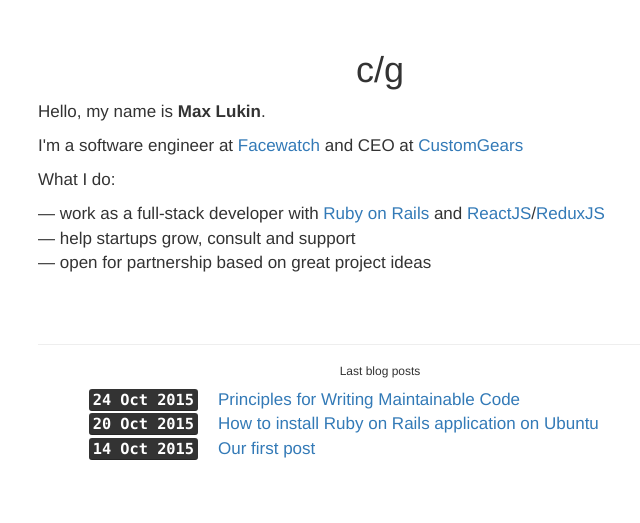
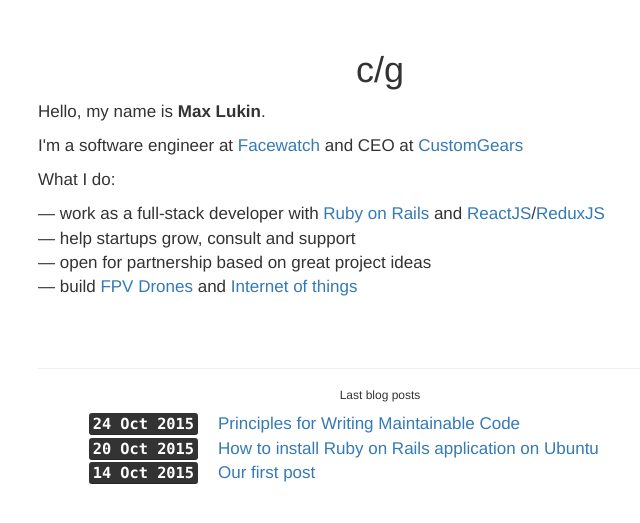
Before and after one commit to sesharim/sesharim.github.io, a Jekyll site: the page built from index.html, in a window 1280 px wide. Shown: the top 523 px of the page, without its empty margins (260-900 px from the left). Built offline with Jekyll 4.4.1, drawn with Linux system fonts in a browser that asks for light colours; a style sheet for code colours, icons or effects is not loaded.

Commit message:
added new point

```diff
--- a/index.html
+++ b/index.html
@@ -13,7 +13,8 @@ layout: default
 
     &mdash; work as a full-stack developer with <a target="_blank" href="http://rubyonrails.org/">Ruby on Rails</a> and <a target="_blank" href="https://facebook.github.io/react/">ReactJS</a>/<a target="_blank" href="http://redux.js.org/">ReduxJS</a><br/>
     &mdash; help startups grow, consult and support<br/>
-    &mdash; open for partnership based on great project ideas<br/><br/>
+    &mdash; open for partnership based on great project ideas<br/>
+    &mdash; build <a target="_blank" href="https://www.youtube.com/watch?v=_ZLimUDUJTA">FPV Drones</a> and <a href="https://en.wikipedia.org/wiki/Internet_of_things" target="_blank">Internet of things</a><br/><br/>
 
     <ul class="list-inline text-center">
       <li>
```
Also changed, not shown: 2 other files.
